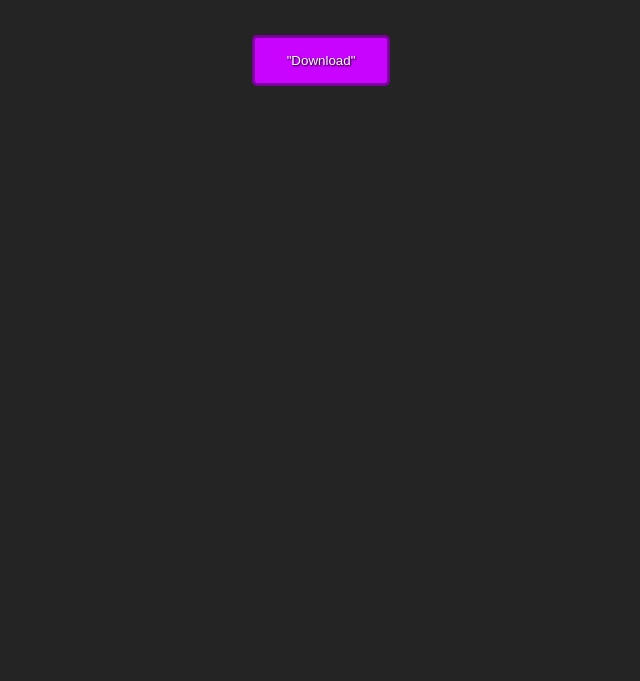
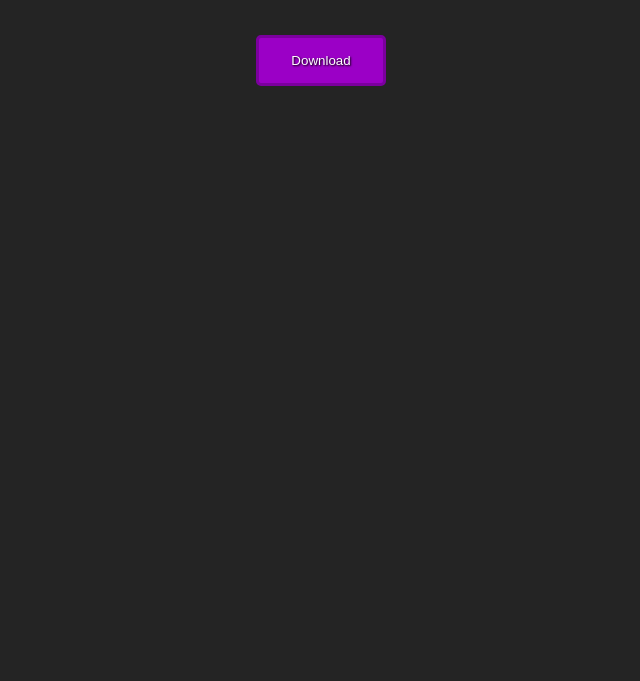
Before and after one commit to lyvali/lyvali.github.io, a plain HTML site: page index.html in a window 1280 px wide. Shown: the part 119-800 px from the top of the page, without its empty margins (319-959 px from the left). Drawn offline with Linux system fonts and the light colour scheme.

Commit message:
Update index.html

```diff
--- a/index.html
+++ b/index.html
@@ -17,7 +17,7 @@
         }
 
         .buttonsets {
-            background: #C804FF;
+            background: #9B00C6;
             border: 3px solid #7B009E;
             color: white;
             padding: 15px 32px;
@@ -57,6 +57,6 @@
 <body>
     <div class="flex-container">
         <p class="size">Lyvali</p>
-        <button class="buttonsets">"Download"</button>
+        <button class="buttonsets">Download</button>
     </div>
 </html>
```
